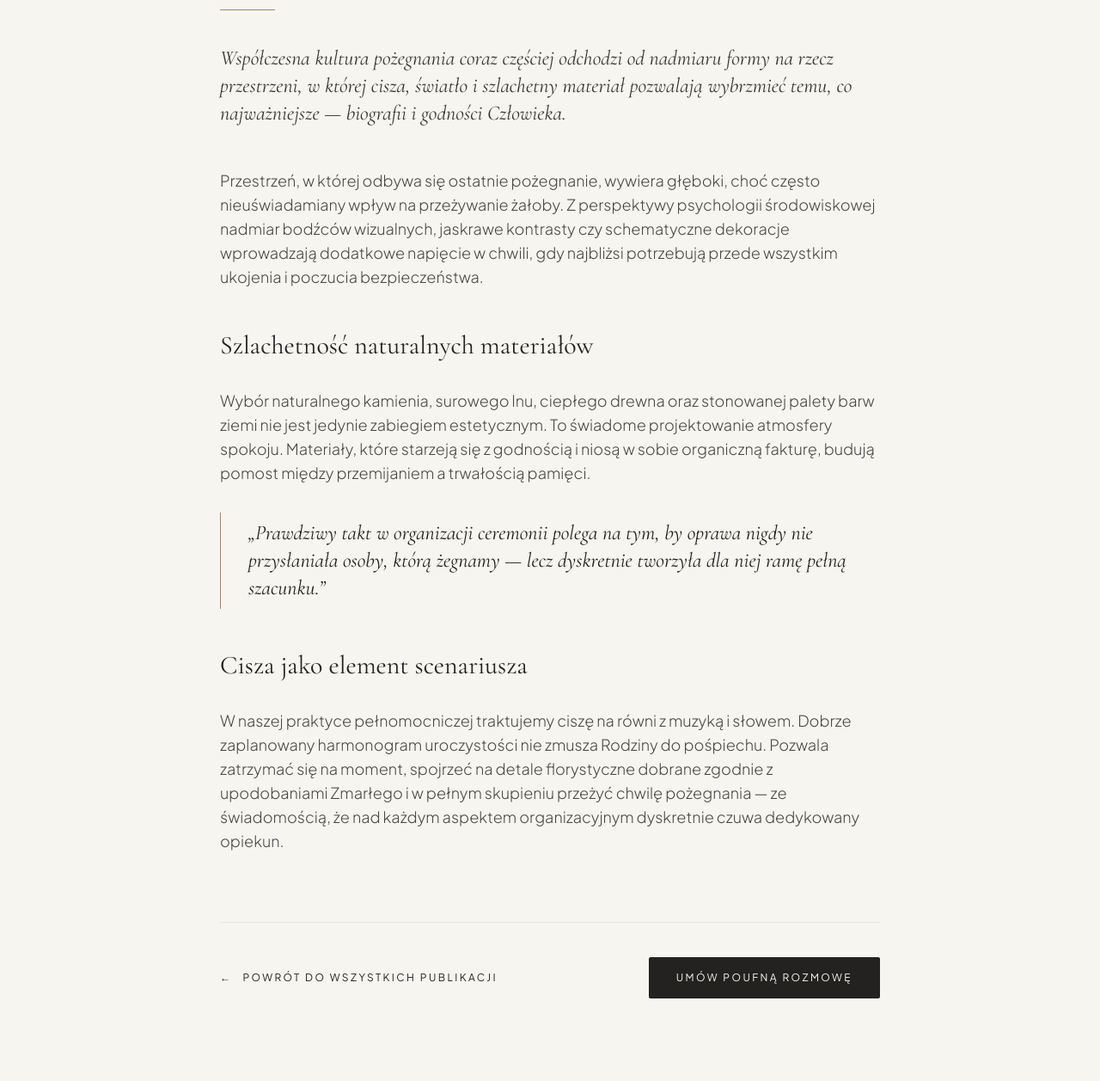
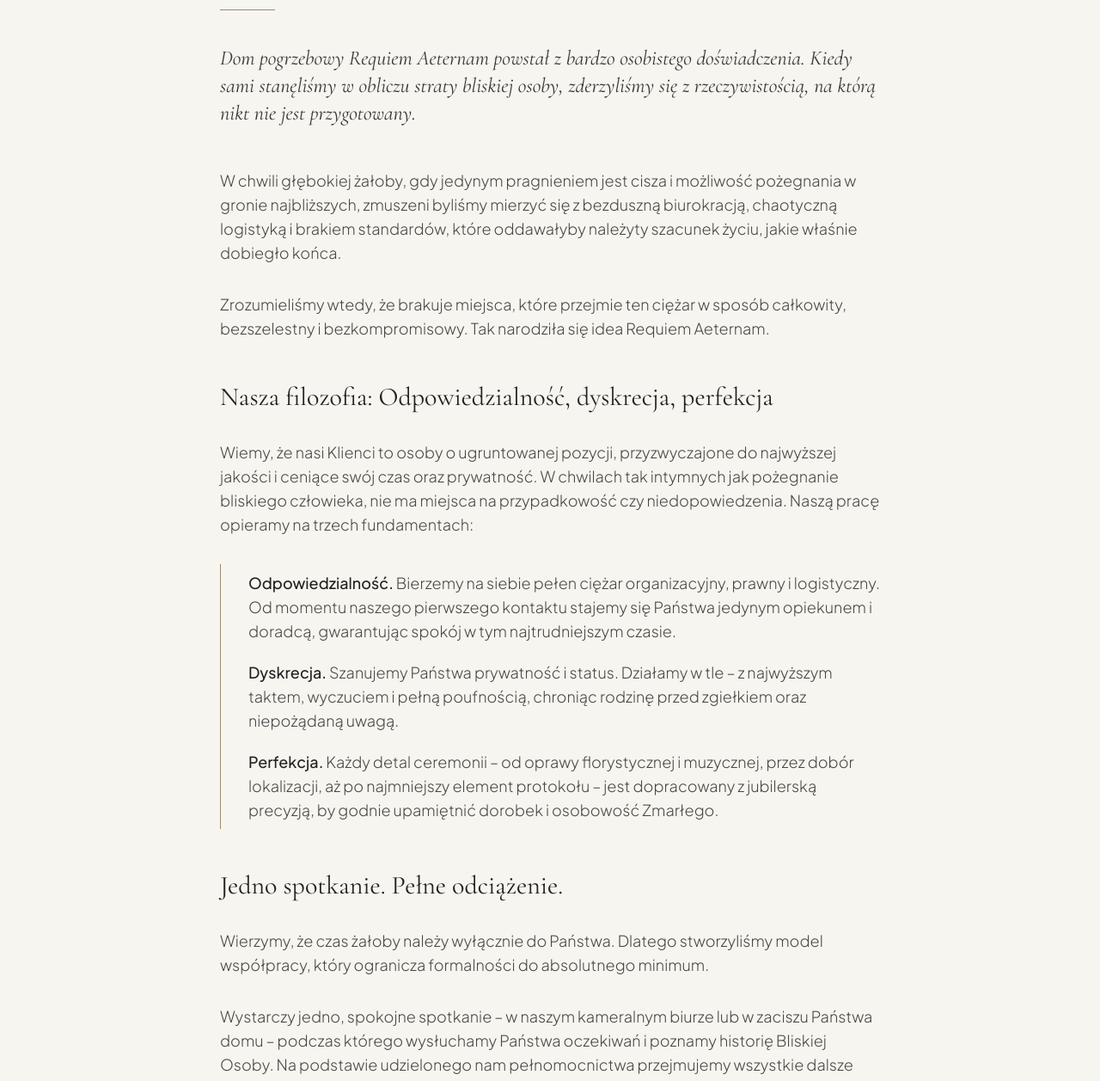
Before and after one commit to rozalinda101/strona_pogrzebowa, a plain HTML site: page publikacje/architektura-pamieci.html in a window 1280 px wide. Shown: the part 886-2143 px from the top of the page at 86% size. Drawn offline with nearby package versions, Linux system fonts and the light colour scheme.

Commit message:
Update architektura-pamieci.html

```diff
--- a/publikacje/architektura-pamieci.html
+++ b/publikacje/architektura-pamieci.html
@@ -3,7 +3,7 @@
 <head>
     <meta charset="UTF-8">
     <meta name="viewport" content="width=device-width, initial-scale=1.0">
-    <title>Architektura pamięci i estetyka ciszy | requiem.aeternam</title>
+    <title>O nas – Requiem Aeternam | requiem.aeternam</title>
 
     <!-- Tailwind CSS -->
     <script src="https://cdn.tailwindcss.com"></script>
@@ -73,7 +73,7 @@
         </p>
     </div>
 
-    <!-- 1. MINIMALISTYCZNA NAWIGACJA (Z linkami powrotnymi do strony głównej) -->
+    <!-- 1. MINIMALISTYCZNA NAWIGACJA -->
     <header class="sticky top-0 left-0 right-0 z-40 transition-all duration-500 bg-alabaster/95 backdrop-blur-md border-b border-travertine">
         <div class="max-w-7xl mx-auto px-6 sm:px-10 lg:px-16 h-20 sm:h-24 flex items-center justify-between">
 
@@ -100,11 +100,11 @@
         </div>
     </header>
 
-    <!-- 2. ROZCIĄGNIĘTE ZDJĘCIE OKŁADKOWE U GÓRY -->
+    <!-- 2. ROZCIĄGNIĘTE ZDJĘCIE OKŁADKOWE U GÓRY (zonkile.png z folderu głównego) -->
     <div class="w-full h-[45vh] sm:h-[60vh] lg:h-[68vh] overflow-hidden bg-travertine border-b border-travertine">
         <img
-            src="https://images.unsplash.com/photo-1507652313519-d4e9174996dd?auto=format&fit=crop&w=1800&q=85"
-            alt="Naturalny kamień i minimalistyczna architektura"
+            src="../zonkile.png"
+            alt="O nas – Requiem Aeternam"
             class="w-full h-full object-cover object-center"
         >
     </div>
@@ -115,14 +115,14 @@
 
             <!-- Metadane nad nagłówkiem -->
             <div class="flex items-center gap-4 text-xs uppercase tracking-widestCustom text-brass mb-6">
-                <span>Kultura pamięci</span>
+                <span>O nas</span>
                 <span class="text-travertine">•</span>
                 <span class="text-graphite/70">@requiem.aeternam</span>
             </div>
 
             <!-- Główny tytuł artykułu -->
             <h1 class="font-serif text-4xl sm:text-5xl lg:text-[3.2rem] font-normal leading-[1.18] text-charcoal mb-8">
-                Architektura pamięci i estetyka ciszy
+                O nas – Requiem Aeternam
             </h1>
 
             <!-- Dekoracyjna linia -->
@@ -130,33 +130,53 @@
 
             <!-- Wstęp / Lead -->
             <p class="font-serif italic text-xl sm:text-2xl text-charcoal/90 leading-relaxed mb-12">
-                Współczesna kultura pożegnania coraz częściej odchodzi od nadmiaru formy na rzecz przestrzeni, w której cisza, światło i szlachetny materiał pozwalają wybrzmieć temu, co najważniejsze — biografii i godności Człowieka.
+                Dom pogrzebowy Requiem Aeternam powstał z bardzo osobistego doświadczenia. Kiedy sami stanęliśmy w obliczu straty bliskiej osoby, zderzyliśmy się z rzeczywistością, na którą nikt nie jest przygotowany.
             </p>
 
             <!-- Właściwa treść artykułu -->
             <div class="space-y-8 text-base sm:text-lg font-light leading-relaxed text-graphite">
                 <p>
-                    Przestrzeń, w której odbywa się ostatnie pożegnanie, wywiera głęboki, choć często nieuświadamiany wpływ na przeżywanie żałoby. Z perspektywy psychologii środowiskowej nadmiar bodźców wizualnych, jaskrawe kontrasty czy schematyczne dekoracje wprowadzają dodatkowe napięcie w chwili, gdy najbliżsi potrzebują przede wszystkim ukojenia i poczucia bezpieczeństwa.
+                    W chwili głębokiej żałoby, gdy jedynym pragnieniem jest cisza i możliwość pożegnania w gronie najbliższych, zmuszeni byliśmy mierzyć się z bezduszną biurokracją, chaotyczną logistyką i brakiem standardów, które oddawałyby należyty szacunek życiu, jakie właśnie dobiegło końca.
+                </p>
+
+                <p>
+                    Zrozumieliśmy wtedy, że brakuje miejsca, które przejmie ten ciężar w sposób całkowity, bezszelestny i bezkompromisowy. Tak narodziła się idea Requiem Aeternam.
                 </p>
 
                 <h2 class="font-serif text-2xl sm:text-3xl text-charcoal pt-4">
-                    Szlachetność naturalnych materiałów
+                    Nasza filozofia: Odpowiedzialność, dyskrecja, perfekcja
                 </h2>
 
                 <p>
-                    Wybór naturalnego kamienia, surowego lnu, ciepłego drewna oraz stonowanej palety barw ziemi nie jest jedynie zabiegiem estetycznym. To świadome projektowanie atmosfery spokoju. Materiały, które starzeją się z godnością i niosą w sobie organiczną fakturę, budują pomost między przemijaniem a trwałością pamięci.
+                    Wiemy, że nasi Klienci to osoby o ugruntowanej pozycji, przyzwyczajone do najwyższej jakości i ceniące swój czas oraz prywatność. W chwilach tak intymnych jak pożegnanie bliskiego człowieka, nie ma miejsca na przypadkowość czy niedopowiedzenia. Naszą pracę opieramy na trzech fundamentach:
                 </p>
 
-                <blockquote class="border-l border-brass pl-6 sm:pl-8 py-2 my-10 font-serif italic text-xl sm:text-2xl text-charcoal">
-                    „Prawdziwy takt w organizacji ceremonii polega na tym, by oprawa nigdy nie przysłaniała osoby, którą żegnamy — lecz dyskretnie tworzyła dla niej ramę pełną szacunku.”
-                </blockquote>
+                <ul class="space-y-5 border-l border-brass pl-6 sm:pl-8 py-2 my-6">
+                    <li>
+                        <strong class="font-medium text-charcoal">Odpowiedzialność.</strong> Bierzemy na siebie pełen ciężar organizacyjny, prawny i logistyczny. Od momentu naszego pierwszego kontaktu stajemy się Państwa jedynym opiekunem i doradcą, gwarantując spokój w tym najtrudniejszym czasie.
+                    </li>
+                    <li>
+                        <strong class="font-medium text-charcoal">Dyskrecja.</strong> Szanujemy Państwa prywatność i status. Działamy w tle – z najwyższym taktem, wyczuciem i pełną poufnością, chroniąc rodzinę przed zgiełkiem oraz niepożądaną uwagą.
+                    </li>
+                    <li>
+                        <strong class="font-medium text-charcoal">Perfekcja.</strong> Każdy detal ceremonii – od oprawy florystycznej i muzycznej, przez dobór lokalizacji, aż po najmniejszy element protokołu – jest dopracowany z jubilerską precyzją, by godnie upamiętnić dorobek i osobowość Zmarłego.
+                    </li>
+                </ul>
 
                 <h2 class="font-serif text-2xl sm:text-3xl text-charcoal pt-4">
-                    Cisza jako element scenariusza
+                    Jedno spotkanie. Pełne odciążenie.
                 </h2>
 
                 <p>
-                    W naszej praktyce pełnomocniczej traktujemy ciszę na równi z muzyką i słowem. Dobrze zaplanowany harmonogram uroczystości nie zmusza Rodziny do pośpiechu. Pozwala zatrzymać się na moment, spojrzeć na detale florystyczne dobrane zgodnie z upodobaniami Zmarłego i w pełnym skupieniu przeżyć chwilę pożegnania — ze świadomością, że nad każdym aspektem organizacyjnym dyskretnie czuwa dedykowany opiekun.
+                    Wierzymy, że czas żałoby należy wyłącznie do Państwa. Dlatego stworzyliśmy model współpracy, który ogranicza formalności do absolutnego minimum.
+                </p>
+
+                <p>
+                    Wystarczy jedno, spokojne spotkanie – w naszym kameralnym biurze lub w zaciszu Państwa domu – podczas którego wysłuchamy Państwa oczekiwań i poznamy historię Bliskiej Osoby. Na podstawie udzielonego nam pełnomocnictwa przejmujemy wszystkie dalsze kroki: od reprezentacji przed urzędami i instytucjami, przez koordynację dostawców, aż po czuwanie nad przebiegiem całej uroczystości.
+                </p>
+
+                <p>
+                    W Requiem Aeternam dbamy o wszystko, co wymaga organizacji, aby Państwo mogli skupić się wyłącznie na tym, co najważniejsze – na pamięci, bliskości i godnym pożegnaniu.
                 </p>
             </div>
 
@@ -184,7 +204,7 @@
                 </span>
             </div>
             <div class="text-xs font-light text-alabaster/60 text-center sm:text-right">
-                <p>&copy; 2026 requiem.aeternam — Projekt studencki (Psychologia Społeczna Stosowana / Design Thinking).</p>
+                <p>&copy; 2026 requiem.aeternam — Projekt studencki (Psychologia Społeczna Stosowana).</p>
                 <p class="mt-1">Polityka prywatności i poufności (NDA)</p>
             </div>
         </div>
```
